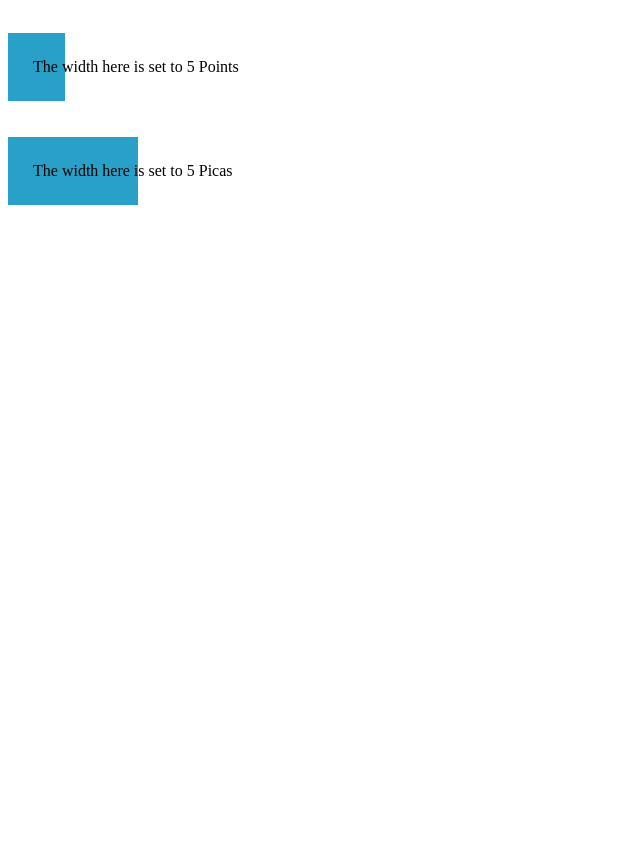
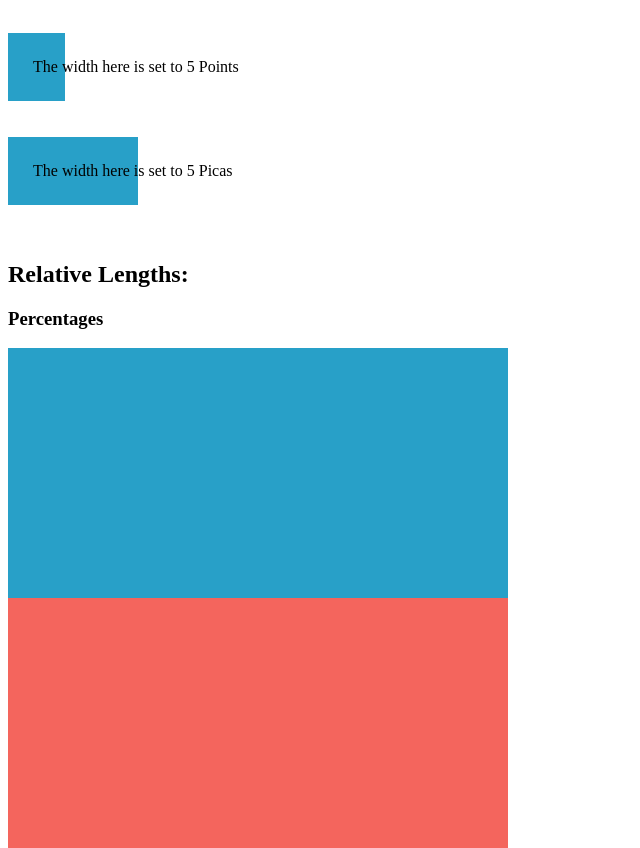
Before and after one commit to FadySamirSadek/CSS-Units, a plain HTML site: page index.html in a window 1280 px wide. Shown: the part 520-1368 px from the top of the page, without its empty margins (0-640 px from the left). Before the commit the page ends 800 px from the top, so only its background shows below. Drawn offline with Linux system fonts and the light colour scheme.

Commit message:
Added Percentages

```diff
--- a/index.html
+++ b/index.html
@@ -19,6 +19,14 @@
 		<div class="picas">The width here is set to 5 Picas</div> <br> <br>
 
 	</div>
+	<div class="relative">
+		<h2>Relative Lengths:</h2>
+		<h3>Percentages</h3>
+		<div class="parent">
+			<div class="child">
+			</div>
+		</div>
+	</div>
 </content>
 
 </body>
--- a/style/style.css
+++ b/style/style.css
@@ -22,6 +22,7 @@
 	padding: 25px;
 }
 /*The contents of the toutorial start here*/
+/*Absolute Lengths*/
 .pixels{
 	width: 5px;
 }
@@ -40,3 +41,15 @@
 .picas{
 	width:5pc;
 }
+/*Relative Lengths*/
+.parent{
+	height: 500px;
+	width: 500px;
+	background-color: rgb(244,101,93);
+
+}
+.child{
+	height: 50%;
+	widows: 50%;
+	background-color: rgb(40,160,200);
+}
```
